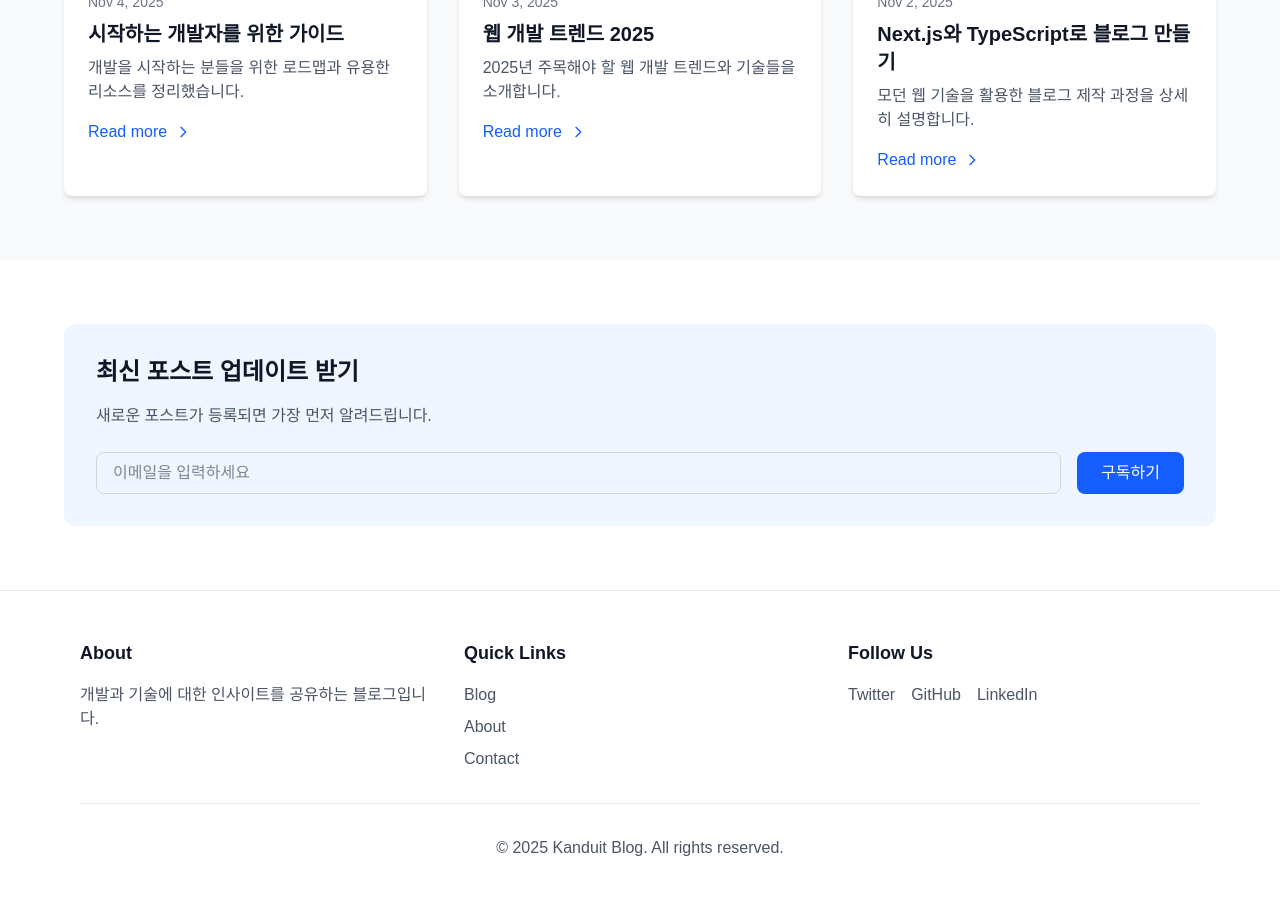
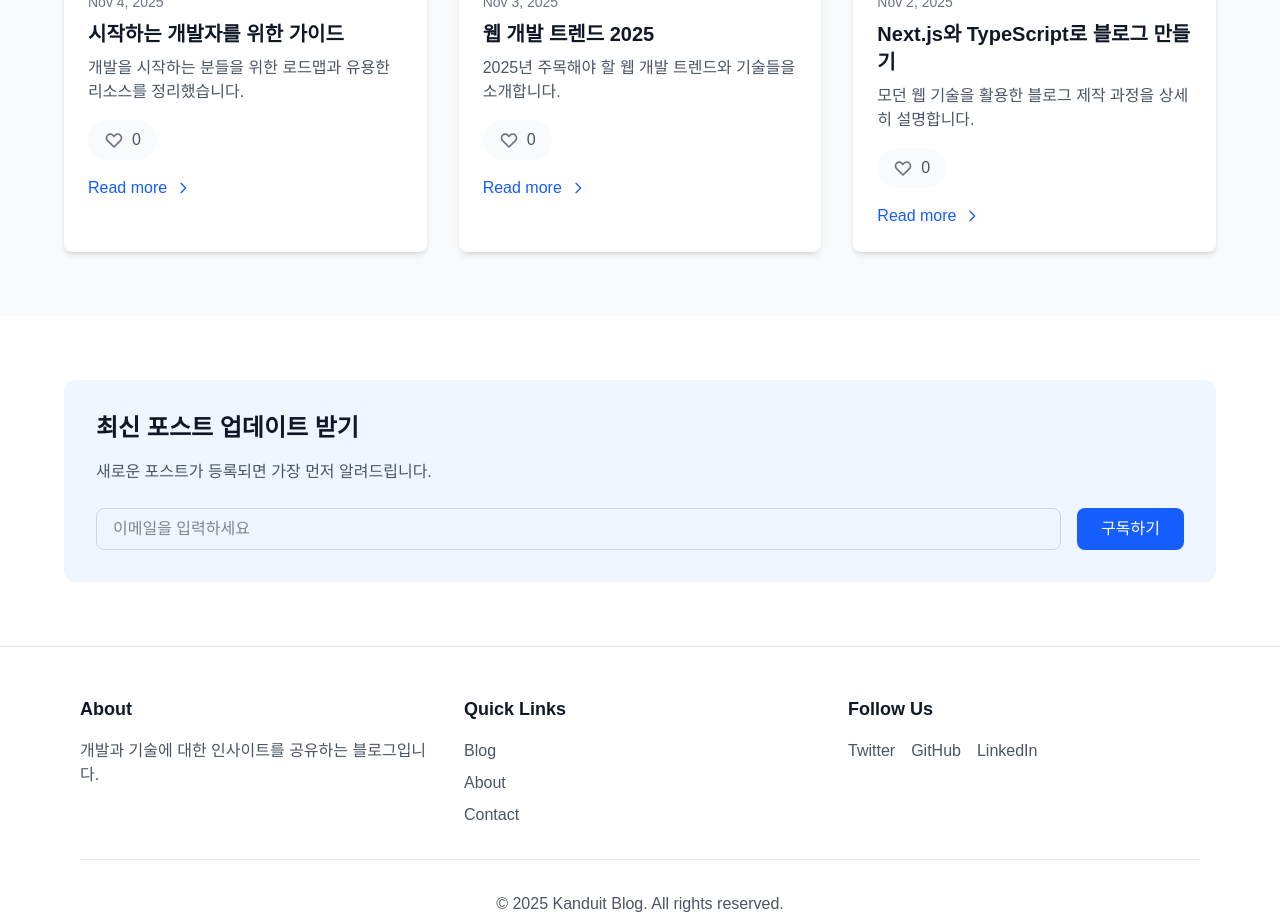
Before and after one commit to YeongT/kanduit-blog-frontend, a Next.js app: page / in a window 1280 px wide. Shown: the part 860-1777 px from the top of the page. Built offline with nearby package versions, Linux system fonts and the light colour scheme.

Commit message:
feat: idk

```diff
--- a/app/page.tsx
+++ b/app/page.tsx
@@ -1,4 +1,6 @@
 'use client';
+
+import LikeButton from './components/LikeButton';
 
 export default function Home() {
   return (
@@ -30,6 +32,9 @@ export default function Home() {
               <p className="mb-4 text-gray-600 dark:text-gray-300">
                 개발을 시작하는 분들을 위한 로드맵과 유용한 리소스를 정리했습니다.
               </p>
+              <div className="mb-4">
+                <LikeButton />
+              </div>
               <a
                 href="#"
                 className="inline-flex items-center text-blue-600 hover:underline dark:text-blue-400"
@@ -61,6 +66,9 @@ export default function Home() {
               <p className="mb-4 text-gray-600 dark:text-gray-300">
                 2025년 주목해야 할 웹 개발 트렌드와 기술들을 소개합니다.
               </p>
+              <div className="mb-4">
+                <LikeButton />
+              </div>
               <a
                 href="#"
                 className="inline-flex items-center text-blue-600 hover:underline dark:text-blue-400"
@@ -91,6 +99,9 @@ export default function Home() {
               <p className="mb-4 text-gray-600 dark:text-gray-300">
                 모던 웹 기술을 활용한 블로그 제작 과정을 상세히 설명합니다.
               </p>
+              <div className="mb-4">
+                <LikeButton />
+              </div>
               <a
                 href="#"
                 className="inline-flex items-center text-blue-600 hover:underline dark:text-blue-400"
```
